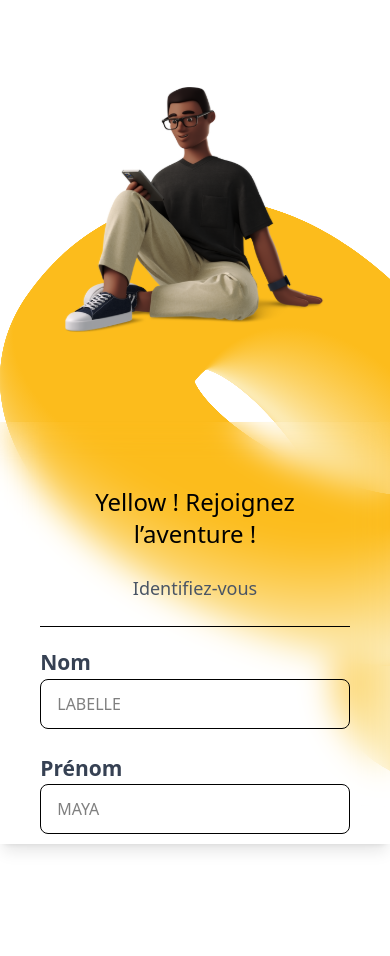
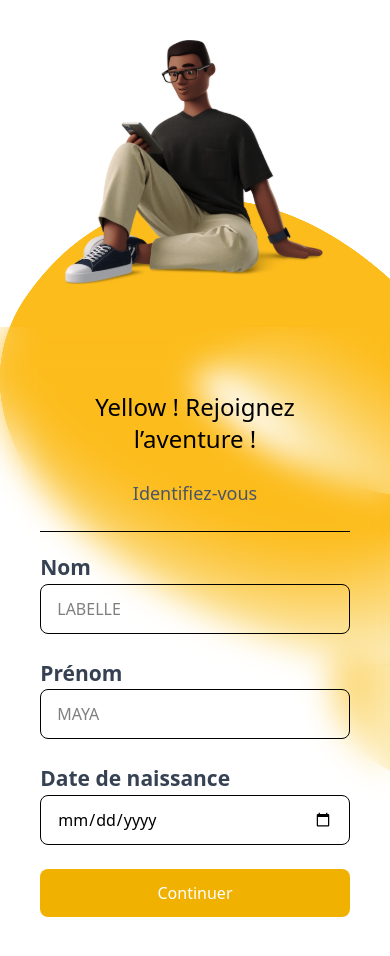
Before and after one commit to Ange01234/Vue.js-form, a Vue app: page / in a window 390 px wide. Shown: the top 956 px of the page. Before the commit the page ends 844 px from the top, so only its background shows below. Built offline with nearby package versions, Linux system fonts and the light colour scheme.

Commit message:
{feat}: update

```diff
--- a/src/components/FormComponent.vue
+++ b/src/components/FormComponent.vue
@@ -7,7 +7,7 @@
     </div>
 
     <!-- Partie droite (formulaire) -->
-    <div class="w-full md:w-1/2 backdrop-blur-lg shadow-lg flex justify-center py-10 h-full overflow-auto">
+    <div class="w-full md:w-1/2 backdrop-blur-lg shadow-lg flex justify-center py-10 h-full">
       <div class="p-6 md:p-10 w-11/12 md:w-3/4">
         <h1 class="text-2xl md:text-3xl font-medium mb-6 text-black text-center md:text-left">Yellow ! Rejoignez l’aventure !</h1>
         <p v-if="step === 1 || step === 2" class="text-gray-600 mb-6 text-lg md:text-xl text-center md:text-left">Identifiez-vous</p>
```
